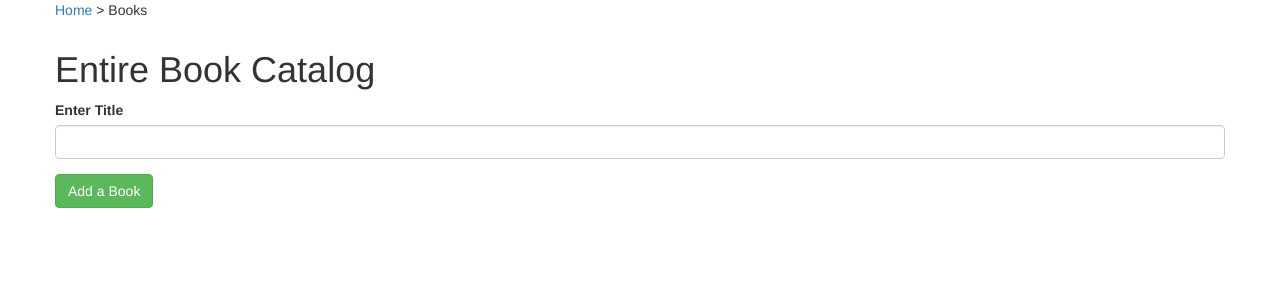
After one commit to tfmertz/Library, a PHP site: template views/all_books.twig in a window 1280 px wide. The commit adds this page. Shown: the top 300 px of the page. Run offline with PHP 8.4, Linux system fonts and the light colour scheme; the template is opened without the code that fills it, so the values that code supplies are empty; some libraries are stand-ins or nearby versions.

Commit message:
Add author display page and book display page

```diff
--- /dev/null
+++ b/views/all_books.twig
@@ -0,0 +1,43 @@
+<!DOCTYPE html>
+
+<html>
+    <head>
+        <link rel="stylesheet" href="//maxcdn.bootstrapcdn.com/bootstrap/3.3.4/css/bootstrap.min.css">
+        <title>Library</title>
+    </head>
+    <body>
+        <div class="container">
+            <div class="row">
+                <p>
+                    <a href="/">Home</a> &gt; Books
+                </p>
+            </div>
+
+            <div class="row">
+                <h1>Entire Book Catalog</h1>
+
+                {% if book_array is not empty %}
+
+                    <ul>
+                        {% for book in book_array %}
+                            <li>{{book.getTitle()}}</li>
+                        {% endfor %}
+                    </ul>
+                {% endif %}
+            </div>
+
+            <div class="row">
+                <form action="/books" method="post">
+                    <div class="form-group">
+                        <label for="title">Enter Title</label>
+                        <input type="text" name="title" id="title" class="form-control">
+                    </div>
+
+                    <button class="btn btn-success" name="submit">Add a Book</button>
+                </form>
+            </div>
+
+
+        </div>
+    </body>
+</html>
```
Also changed, not shown: app/app.php (+22 -1 lines), views/all_authors.twig (added, +38 -0 lines), views/homepage.twig (+19 -1 lines).
